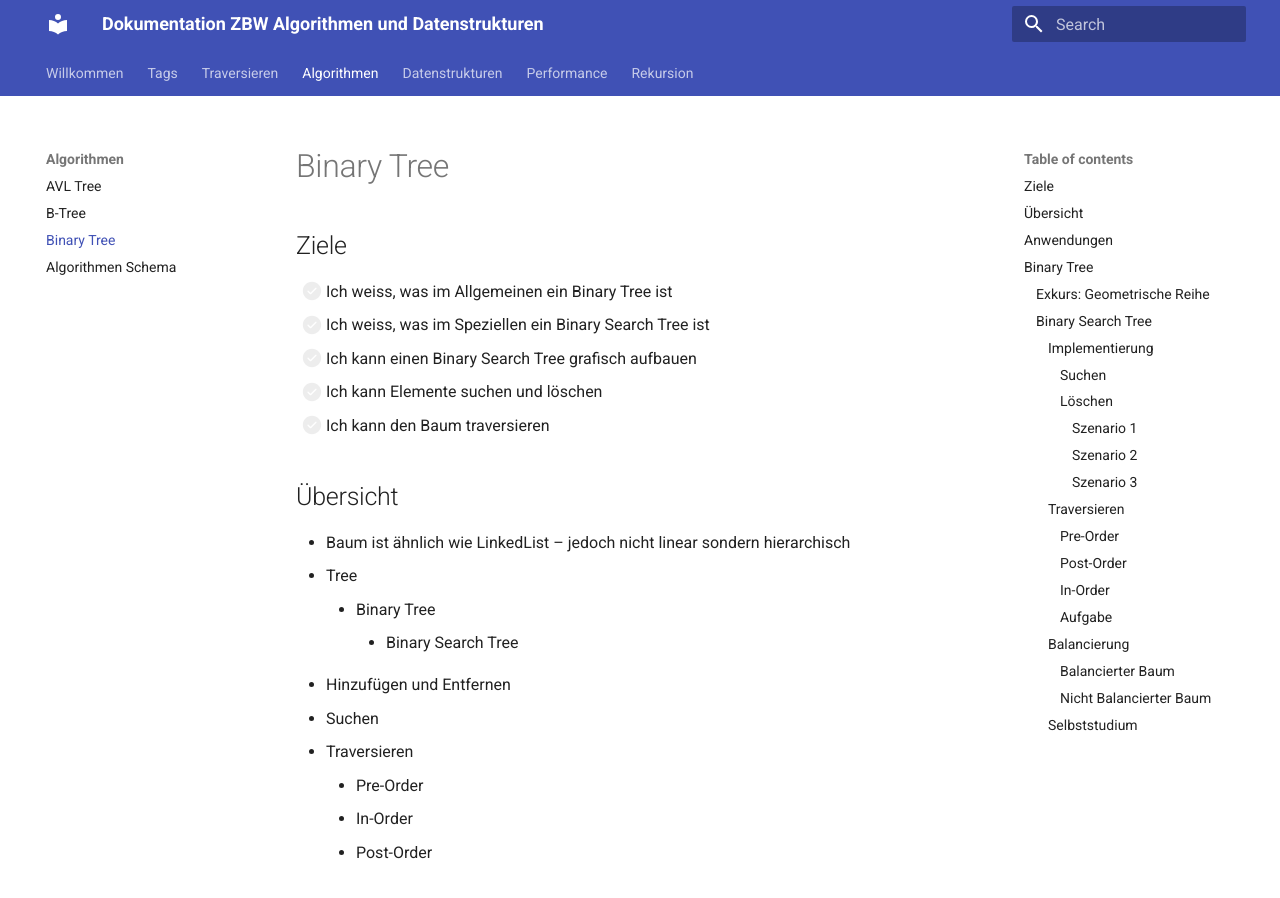
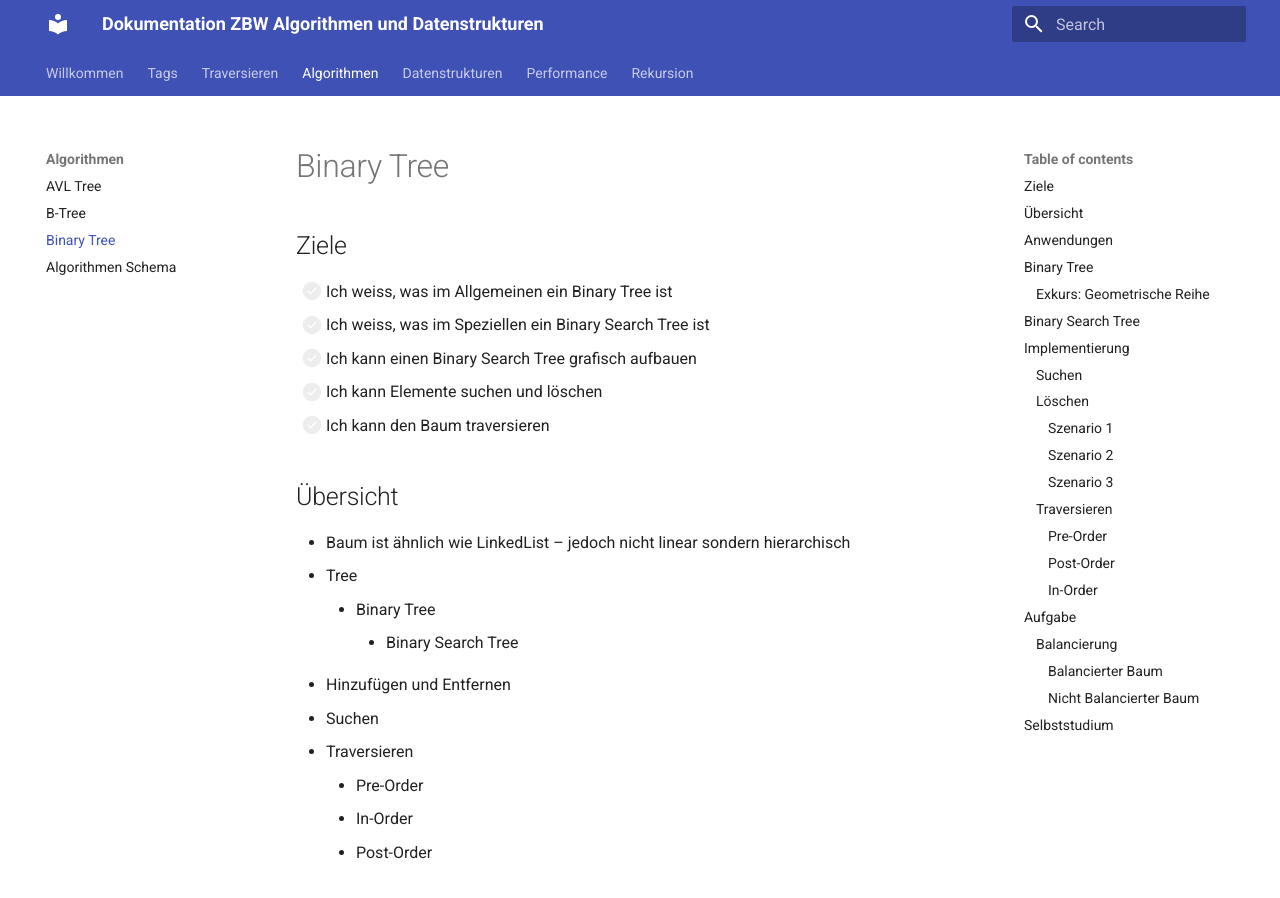
Before and after one commit to tsolenthaler/zbwAlgDs, an MkDocs documentation site: the page built from docs/algorithmen/binary-tree.md, in a window 1280 px wide and 900 px high. Built offline with MkDocs 1.6.1 and Material for MkDocs 9.7.7, drawn with Linux system fonts in a browser that asks for light colours.

````diff
--- a/docs/algorithmen/binary-tree.md
+++ b/docs/algorithmen/binary-tree.md
@@ -86,7 +86,7 @@ Erklärung:
 * n: Anzahl der Terme
 
 
-### Binary Search Tree
+## Binary Search Tree
 
 * Sortierte Hierarchie von Daten
 * Ein Root-Node
@@ -107,7 +107,7 @@ flowchart TD
 ```
 
 
-#### Implementierung
+## Implementierung
 
 ``` mermaid
 flowchart TD
@@ -144,7 +144,7 @@ public class BinaryTree<T> where T : IComparable<T>
 }
 ```
 
-##### Suchen
+### Suchen
 ```C#
 Find(Node current, Data value) {
     if(current == null) {
@@ -174,7 +174,7 @@ flowchart TD
 * Find(Root, 5)
 * Find(Root, 8)
 
-##### Löschen
+### Löschen
 
 * Suchen des zu löschenden Nodes
     * Wenn er nicht exisitert → exit
@@ -184,7 +184,7 @@ flowchart TD
     * Child-Node suchen, mit dem der zu löschende Node ersetzt wird
     * Drei Szenarios …
 
-###### Szenario 1
+#### Szenario 1
 * Szenario 1: Node hat keinen Right Child
     * Left Child ersetzt gelöschten Node
 * Remove(8)
@@ -220,7 +220,7 @@ flowchart TD
     style 7 fill:#f9f,stroke:#333,stroke-width:4px
 ```
 
-###### Szenario 2
+#### Szenario 2
 * Szenario 2: Node hat keinen Left Child
     * Right Child ersetzt gelöschten Node
 * Remove(6)
@@ -254,7 +254,7 @@ flowchart TD
     style 8 fill:#f9f,stroke:#333,stroke-width:4px
 ```
 
-###### Szenario 3
+#### Szenario 3
 
 * Szenario 3: Right Child des gelöschten Nodes hat einen Left Child
     * Most Left Child ersetzt den gelöschten Node
@@ -289,7 +289,7 @@ flowchart TD
     style 7 fill:#f9f,stroke:#333,stroke-width:4px
 ```
 
-#### Traversieren
+### Traversieren
 * Nodes werden in einer definierte Reihenfolge iteriert / Ausgabe als Text
 * Drei verschiedene Algorithmen
 * Grundlegender Algorithmus
@@ -301,7 +301,7 @@ flowchart TD
     * In-Order
     * Post-Order
 
-##### Pre-Order
+#### Pre-Order
 Node → links → rechts
 
 ```C#
@@ -327,7 +327,7 @@ flowchart TD
     8 --> 9
 ```
 
-##### Post-Order
+#### Post-Order
 links → rechts → Node
 
 ```C#
@@ -353,7 +353,7 @@ flowchart TD
     8 --> 9
 ```
 
-##### In-Order
+#### In-Order
 
 links → Node → rechts
 
@@ -380,7 +380,7 @@ flowchart TD
     8 --> 9
 ```
 
-##### Aufgabe
+## Aufgabe
 * Implementieren Sie in der Klasse BinaryTree<T> (siehe BinaryTreeDemo auf Moodle) die Methode Traverse() gemäss den vorgängigen Definitionen.
     * Den gewünschten Mode können Sie aus dem Property TraverseMode lesen
 
@@ -418,7 +418,7 @@ private void Traverse(Node<T> node, int level, ref string s) {
 }
 ```
 
-#### Balancierung
+### Balancierung
 
 * Erstellen Sie einen Binary Search Tree mit folgenden Werten (die Werte sollen in dieser Reihenfolgen eingefügt werden):
 140, 150, 130, 110, 135, 160
@@ -426,7 +426,7 @@ private void Traverse(Node<T> node, int level, ref string s) {
 110, 130, 135, 140, 150, 160
 * Was stellen Sie fest?
 
-##### Balancierter Baum
+#### Balancierter Baum
 ``` mermaid
 flowchart TD
     140 --> 130
@@ -434,7 +434,7 @@ flowchart TD
     130 --> 110
     130 --> 135
 ```
-##### Nicht Balancierter Baum
+#### Nicht Balancierter Baum
 ``` mermaid
 flowchart TD
     110 --> 130 --> 135 --> 140 --> 150 --> 160
@@ -486,7 +486,7 @@ flowchart TD
 
 * AVL-Tree, B-Tree, Red-Black-Tree
 
-#### Selbststudium
+## Selbststudium
 * Lesen Sie Kapitel 2.6 in Cordts2023, Lösen Sie die Aufgaben zum Kapitel
 * Bearbeiten Sie das Beispiel in Cordts2023 (Beachten Sie auch die Quellcodes zum Buch – siehe Slides «Einführung»):
     * Suchen nach Firmenbezeichnungen (S. 120ff)
````
